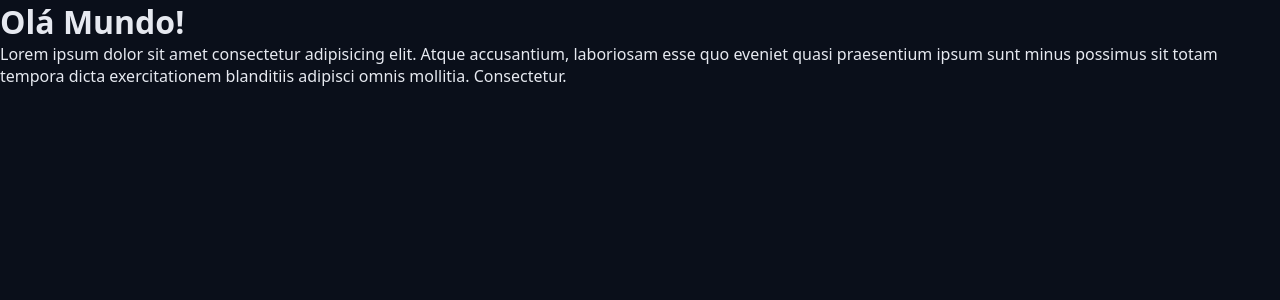
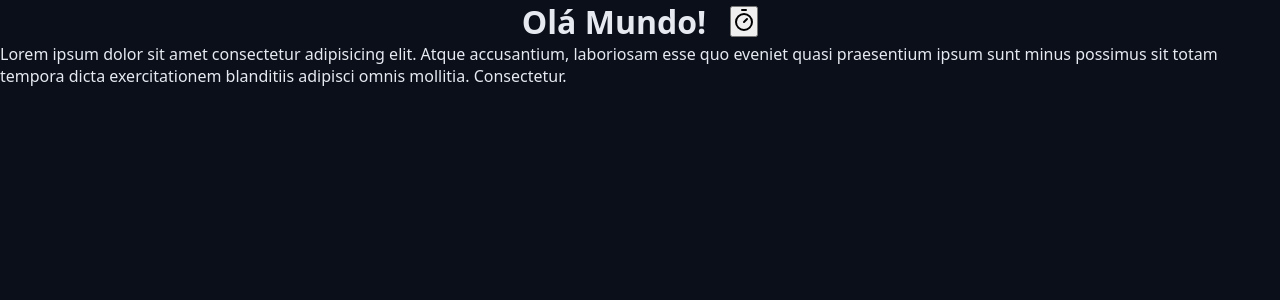
Before and after one commit to MarcosSouzaa/chronos-pomodoro, a React (Vite) app: page / in a window 1280 px wide. Shown: the top 300 px of the page. Built offline with nearby package versions, Linux system fonts and the light colour scheme.

Commit message:
estilizando o botão e o heading

```diff
--- a/package.json
+++ b/package.json
@@ -10,6 +10,7 @@
     "preview": "vite preview"
   },
   "dependencies": {
+    "lucide-react": "^0.544.0",
     "react": "^19.1.1",
     "react-dom": "^19.1.1"
   },
--- a/src/App.tsx
+++ b/src/App.tsx
@@ -2,20 +2,17 @@ import { Heading } from './components/Heading';
 
 import './style/theme.css';
 import './style/global.css';
+import { TimerIcon } from 'lucide-react';
 
 export function App() {
   return (
-    //aqui, estou paasando props para o componente Heading
-    // o props é um objeto que guarda todas as propriedades que eu passo
-    //para o componente Heading
-    //o props.children guarda tudo que eu passo entre as tags do componente
-    //nesse caso, o texto "Olá Mundo!"
-    // posso também passar outras propriedades, como attr e attr2
-    //essas propriedades podem ser de qualquer tipo: número, string, boolean, objeto, array, função...
-    //dentro do componente Heading, eu posso acessar essas propriedades através do objeto props
-    //por exemplo, props.attr vai me dar o valor 123 e props.attr2 vai me dar o valor 'StringQualquer'
     <>
-      <Heading>Olá Mundo!</Heading>
+      <Heading>
+        Olá Mundo!
+        <button>
+          <TimerIcon />
+        </button>
+      </Heading>
       <p>
         Lorem ipsum dolor sit amet consectetur adipisicing elit. Atque
         accusantium, laboriosam esse quo eveniet quasi praesentium ipsum sunt
--- a/src/components/Heading.module.css
+++ b/src/components/Heading.module.css
@@ -1 +1,10 @@
 /*Esse arquivo Heading.module.css pode ter um escopo*/
+.heading {
+  /* Se eu fosse usar magem para fazer o espaçamento:
+  margin: 3.2rem 0; - 32px em cima e embaixo e zero nas laterais*/
+
+  display: flex; /* vou alinhar tudo ao centro*/
+  align-items: center;
+  justify-content: center;
+  gap: 2.4rem; /*24px de espaçamento entre os elementos*/
+}
--- a/src/components/Heading.tsx
+++ b/src/components/Heading.tsx
@@ -1,23 +1,10 @@
-/*Importando o css module. Esse .module faz com que o css tenha um escopo
-permite também eu usar uma variável pra pegar os valores das classes que
-estão nesse arquivo Heading.module.css. Vou criar um objeto Style para usar
-como uma variável*/
 import objStyles from './Heading.module.css';
 
-//Vou criar uma function e retornar um heading
-//Vou usar a variável objStyles para pegar a classe que eu quero usar
-//vou instalar uma extensão chamada "CSS Modules" para o VSCode
-//Essa extensão vai me ajudar a ver as classes que eu tenho disponíveis
-//no arquivo Heading.module.css
-//Vou usar a classe heading que eu criei no arquivo Heading.module.css
 type HeadingProps = {
-  children: string;
+  children: React.ReactNode; // ReactNode pode ser qualquer coisa que o React renderiza (string, number, elemento, array de elementos, fragmentos, etc)
 };
 
-export function Heading(props: HeadingProps) {
-  return (
-    //Posso usar template string para usar mais de uma classe
-    // <h1 className={`${objStyles.heading} ${objStyles.cyan}`}>Olá Mundo!</h1>
-    <h1 className={objStyles.heading}>{props.children}</h1>
-  );
+export function Heading({ children }: HeadingProps) {
+  //const {children} = props; estou desestruturando o props dentro do parametro da função
+  return <h1 className={objStyles.heading}>{children}</h1>;
 }
```
Also changed, not shown: 1 other file (tests, documents, lock files or other folders).
